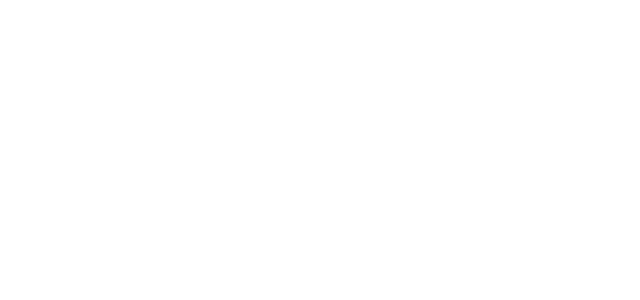
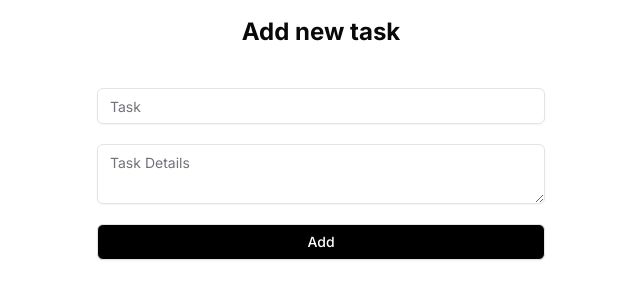
Before and after one commit to RandomThacker/React-Query-Todo, a Next.js app: page /create in a window 1280 px wide. Shown: the top 300 px of the page, without its empty margins (319-959 px from the left). Built offline with nearby package versions, Linux system fonts and the light colour scheme.

Commit message:
feat: Create Task Page using React Hook Form

```diff
--- a/src/app/create/page.tsx
+++ b/src/app/create/page.tsx
@@ -1,12 +1,20 @@
-import React from 'react'
+"use client"
+import FormPost from "@/components/ui/FormPost";
+import { FormInputPost } from "@/types";
+import React from "react";
+import { SubmitHandler } from "react-hook-form";
 
-function CreatePage
-() {
+function CreatePage() {
+  const handleCreateTask: SubmitHandler<FormInputPost> = (data) => {
+    console.log(data);
+
+  };
   return (
     <div>
-
+      <h1 className="text-2xl my-4 font-bold text-center">Add new task</h1>
+      <FormPost submit={handleCreateTask} />
     </div>
-  )
+  );
 }
 
-export default CreatePage
+export default CreatePage;
--- a/src/components/ui/FormPost.tsx
+++ b/src/components/ui/FormPost.tsx
@@ -1,9 +1,40 @@
-function FormPost() {
-  return (
-    <div>
+"use client";
 
-    </div>
-  )
+import { Input } from "@/components/ui/input";
+import { Textarea } from "@/components/ui/textarea";
+import { Button } from "@/components/ui/button";
+import { useForm, SubmitHandler } from "react-hook-form";
+import { FormInputPost } from "@/types";
+import { FC } from "react";
+
+interface FormPostProps {
+  submit: SubmitHandler<FormInputPost>;
 }
 
-export default FormPost
+const FormPost: FC<FormPostProps> = ({ submit }) => {
+  const { register, handleSubmit } = useForm<FormInputPost>();
+
+  return (
+    <form
+      onSubmit={handleSubmit(submit)}
+      className="flex flex-col items-center justify-center gap-5 mt-10"
+    >
+      <Input
+        {...register("task",{ required: true})}
+        type="text"
+        placeholder="Task"
+        className="max-w-md w-full"
+      />
+      <Textarea
+        {...register("taskDesc",{ required: true})}
+        placeholder="Task Details"
+        className="max-w-md w-full"
+      />
+      <Button type="submit" variant="outline" className="bg-black text-white w-full max-w-md">
+        Add
+      </Button>
+    </form>
+  );
+};
+
+export default FormPost;
--- /dev/null
+++ b/src/components/ui/input.tsx
@@ -0,0 +1,25 @@
+import * as React from "react"
+
+import { cn } from "@/lib/utils"
+
+export interface InputProps
+  extends React.InputHTMLAttributes<HTMLInputElement> {}
+
+const Input = React.forwardRef<HTMLInputElement, InputProps>(
+  ({ className, type, ...props }, ref) => {
+    return (
+      <input
+        type={type}
+        className={cn(
+          "flex h-9 w-full rounded-md border border-input bg-transparent px-3 py-1 text-sm shadow-sm transition-colors file:border-0 file:bg-transparent file:text-sm file:font-medium placeholder:text-muted-foreground focus-visible:outline-none focus-visible:ring-1 focus-visible:ring-ring disabled:cursor-not-allowed disabled:opacity-50",
+          className
+        )}
+        ref={ref}
+        {...props}
+      />
+    )
+  }
+)
+Input.displayName = "Input"
+
+export { Input }
--- /dev/null
+++ b/src/components/ui/textarea.tsx
@@ -0,0 +1,24 @@
+import * as React from "react"
+
+import { cn } from "@/lib/utils"
+
+export interface TextareaProps
+  extends React.TextareaHTMLAttributes<HTMLTextAreaElement> {}
+
+const Textarea = React.forwardRef<HTMLTextAreaElement, TextareaProps>(
+  ({ className, ...props }, ref) => {
+    return (
+      <textarea
+        className={cn(
+          "flex min-h-[60px] w-full rounded-md border border-input bg-transparent px-3 py-2 text-sm shadow-sm placeholder:text-muted-foreground focus-visible:outline-none focus-visible:ring-1 focus-visible:ring-ring disabled:cursor-not-allowed disabled:opacity-50",
+          className
+        )}
+        ref={ref}
+        {...props}
+      />
+    )
+  }
+)
+Textarea.displayName = "Textarea"
+
+export { Textarea }
--- /dev/null
+++ b/src/types/index.d.ts
@@ -0,0 +1,4 @@
+export type FormInputPost = {
+    task: string,
+    taskDesc: string,
+}
```
